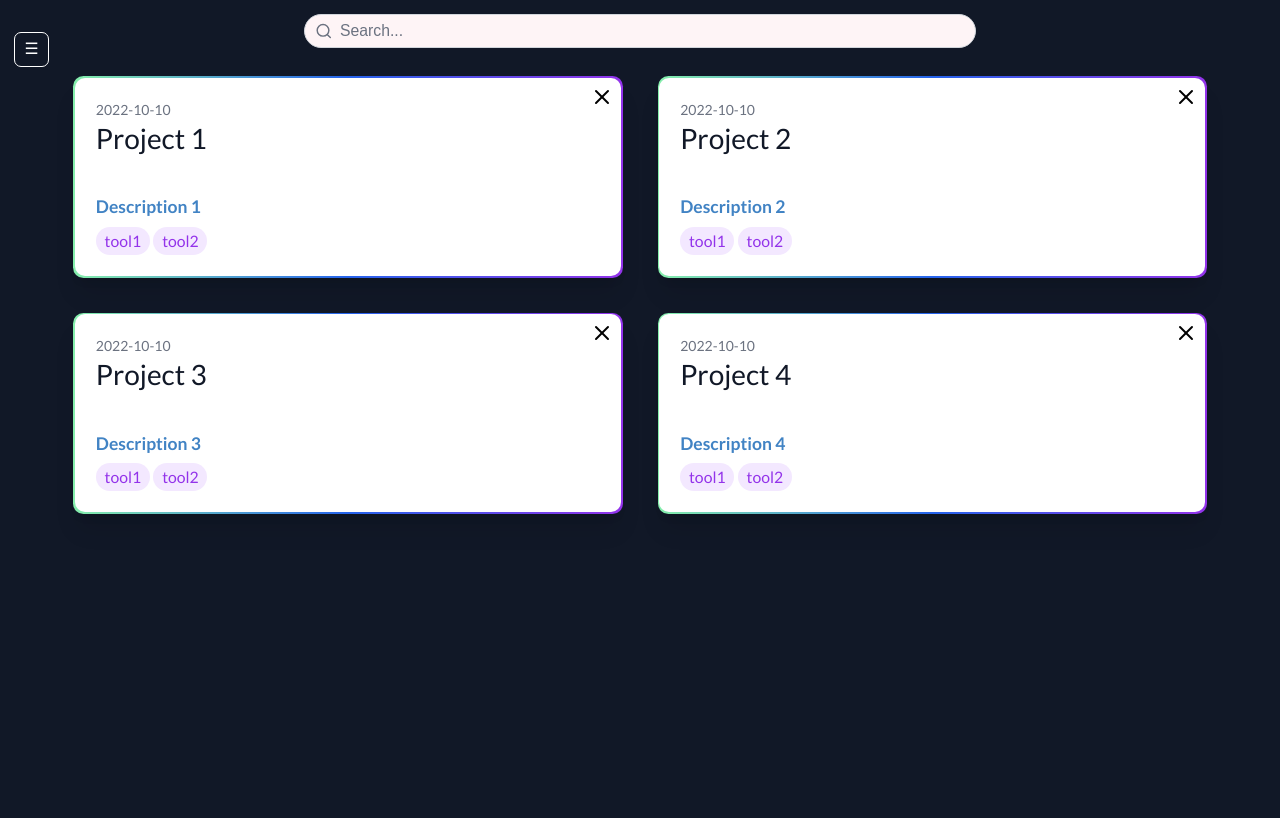
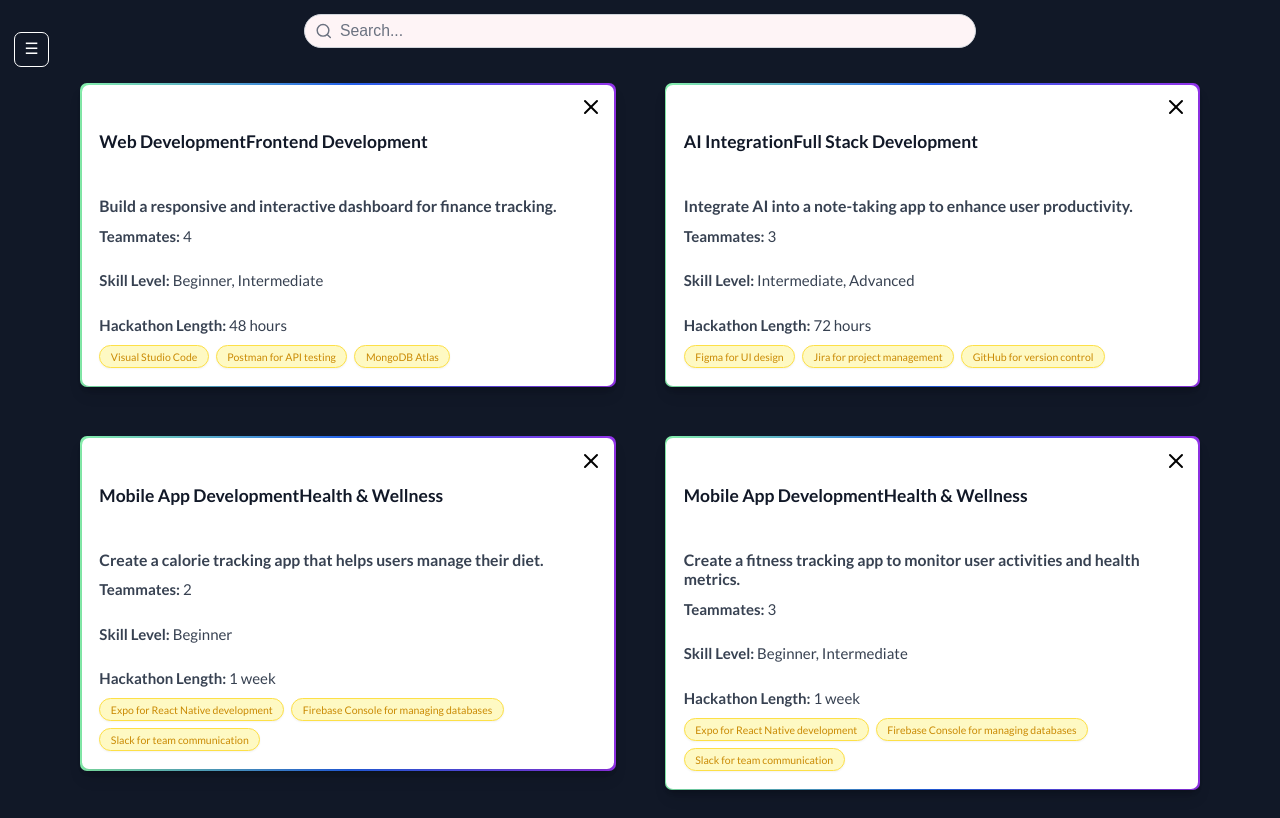
Before and after one commit to JoeyCorbett/hackrmap, a React (Create React App) app: page /manageProject in a window 1280 px wide. Built offline with nearby package versions, Linux system fonts and the light colour scheme.

Commit message:
FE brushup

```diff
--- a/src/app/(routes)/learnmore.jsx
+++ b/src/app/(routes)/learnmore.jsx
@@ -34,7 +34,7 @@ const LearnMore = () => {
                     <li><strong>Assigned Roles:</strong> Receive role assignments based on individual skill levels, ensuring that every team member contributes effectively.</li>
                 </ul>
 
-                <p className="text-xl mb-8">
+                <p className="text-xl mb-10">
                     With our tool, you can focus on what truly matters—building a remarkable project that stands out during the hackathon!
                 </p>
 
--- a/src/app/(routes)/manageproject.jsx
+++ b/src/app/(routes)/manageproject.jsx
@@ -1,11 +1,38 @@
-// src/manageProject.js
-import React from "react";
+import React, { useState } from "react";
 import ProjectCard from "../components/projectCard";
 import NavBar from "../components/navbar";
 import { projectsArr } from "../components/projects";
 import { Search } from "lucide-react";
+import ProjectPanel from "../components/projectPanel"; // Import ProjectPanel
 
 const ManageProject = () => {
+  const [isProjectPanelOpen, setIsProjectPanelOpen] = useState(false);
+  const [activeProject, setActiveProject] = useState(null);
+  const [searchQuery, setSearchQuery] = useState(""); // State for search query
+
+  const handleProjectClick = (project) => {
+    setActiveProject(project);
+    setIsProjectPanelOpen(true);
+  };
+
+  const handleClosePanel = () => {
+    setIsProjectPanelOpen(false);
+    setActiveProject(null);
+  };
+
+// Filter projects based on search query
+const filteredProjects = projectsArr.filter((project) => {
+  const labelMatch = project.data.label && typeof project.data.label === 'string' && project.data.label.toLowerCase().includes(searchQuery.toLowerCase());
+  const goalsMatch = project.data.projectGoals && typeof project.data.projectGoals === 'string' && project.data.projectGoals.toLowerCase().includes(searchQuery.toLowerCase());
+  const tracksMatch = project.tracks && project.tracks.some((track) => typeof track === 'string' && track.toLowerCase().includes(searchQuery.toLowerCase()));
+  const toolsMatch = project.data.preferredTools && project.data.preferredTools.some((tool) => typeof tool === 'string' && tool.toLowerCase().includes(searchQuery.toLowerCase()));
+  const challengesMatch = project.data.sponsorChallenges && project.data.sponsorChallenges.some((challenge) =>
+    challenge.challenge && typeof challenge.challenge === 'string' && challenge.challenge.toLowerCase().includes(searchQuery.toLowerCase())
+  );
+
+  return labelMatch || goalsMatch || tracksMatch || toolsMatch || challengesMatch;
+});
+
   return (
     <div className="flex">
       <NavBar />
@@ -18,24 +45,42 @@ const ManageProject = () => {
             className="w-full rounded-full border border-gray-300 bg-gray-100 p-2 pl-10 text-gray-700 placeholder-gray-500 focus:border-blue-400 focus:outline-none focus:ring-1 focus:ring-blue-400"
             type="search"
             placeholder="Search..."
+            value={searchQuery} // Controlled input
+            onChange={(e) => setSearchQuery(e.target.value)} // Update search query
           />
         </div>
 
         {/* Project Cards */}
         <div className="flex flex-wrap gap-6 justify-center">
-          {projectsArr?.map((item) => (
-            <div className="relative w-full md:w-[90%] lg:w-1/2 xl:w-[45%]">
+          {filteredProjects.map((item) => (
+            <div
+              key={item.id}
+              className="relative w-full md:w-[90%] lg:w-1/2 xl:w-[45%]"
+            >
               <ProjectCard
                 id={item.id}
-                date={item.lastUpdated}
-                label={item.name}
-                description={item.specialRequirements}
-                techStacks={item.preferredTools}
+                project={item}
+                projectGoals={item.projectGoals || []}
+                date={item.data.lastUpdated}
+                numTeammates={item.data.numTeammates}
+                hackathonLengths={item.data.hackathonLengths}
+                skillLevels={item.data.skillLevels}
+                tracks={item.tracks}
+                preferredTools={item.data.preferredTools || []}
+                onClick={() => handleProjectClick(item)} // Pass the click handler
               />
             </div>
           ))}
         </div>
       </div>
+
+      {/* Project Panel */}
+      {isProjectPanelOpen && activeProject && (
+        <ProjectPanel
+          project={activeProject}
+          onClose={handleClosePanel}
+        />
+      )}
     </div>
   );
 };
--- a/src/app/components/navbar.jsx
+++ b/src/app/components/navbar.jsx
@@ -25,7 +25,7 @@ const Navbar = () => {
         >
           ☰
         </button>
-        <span className="z-10 absolute left-12 top-full -translate-x-1/2 mt-16 opacity-0 group-hover:opacity-100 bg-black text-white text-base py-1 px-2 rounded transition-opacity duration-300 sm:pt-5 md:pt-8">
+        <span className="z-10 absolute left-12 -translate-x-1/2 mt-16 opacity-0 group-hover:opacity-100 bg-black text-white text-base py-1 px-2 rounded transition-opacity duration-300 sm:pt-2 md:pt-8">
           Menu
         </span>
       </div>
--- a/src/app/components/projectCard.jsx
+++ b/src/app/components/projectCard.jsx
@@ -1,10 +1,11 @@
 import React from 'react';
-import { X } from "lucide-react";
+import { X } from 'lucide-react';
 
-const ProjectCard = ({ id, date, label, description, techStacks }) => {
-
+const ProjectCard = ({ id, projectGoals, lastUpdated, numTeammates, skillLevels, hackathonLengths, tracks, preferredTools, onClick }) => {
     const handleDeleteProject = async (id) => {
-        const response = await fetch(`https://localhost3001/delete/${id}`);
+        const response = await fetch(`https://localhost:3001/delete/${id}`, {
+            method: 'DELETE',
+        });
         if (response.ok) {
             console.log('Project deleted');
         } else {
@@ -13,28 +14,49 @@ const ProjectCard = ({ id, date, label, description, techStacks }) => {
     };
 
     return (
-        <div className="flex flex-col p-2 hover:scale-105 transition-transform ease-in-out duration-300">
-            <article className="hover:animate-background rounded-xl bg-gradient-to-r from-green-300 via-blue-500 to-purple-600 p-0.5 shadow-xl transition hover:bg-[length:400%_400%] hover:shadow-sm hover:[animation-duration:_4s]">
-                <div className="flex flex-col rounded-[10px] bg-white p-4 sm:p-6 relative">
-                    <div datetime={date} className="block text-base text-gray-500">
-                        {date}
-                    </div>
-                    <button type="button" onClick={() => handleDeleteProject(id)} className="absolute top-2 right-2 text-black">
+        <div
+            className="flex flex-col p-4 hover:scale-105 transition-transform ease-in-out duration-300 cursor-pointer"
+            onClick={onClick}
+        >
+            <article className="hover:animate-background rounded-lg bg-gradient-to-r from-green-300 via-blue-500 to-purple-600 p-0.5 shadow-lg transition hover:bg-[length:400%_400%] hover:shadow-xl hover:[animation-duration:_4s]">
+                <div className="flex flex-col rounded-lg bg-white p-5 relative shadow-md">
+
+                    <button
+                        type="button"
+                        onClick={(e) => {
+                            e.stopPropagation();
+                            handleDeleteProject(id);
+                        }}
+                        className="absolute top-2 right-2 p-1 text-black transition-transform hover:scale-110"
+                    >
                         <X />
                     </button>
 
-                    <a href="#" className="flex flex-col gap-0">
-                        <h1 className="text-[2rem] font-medium text-gray-900">
-                            {label}
+                    <div className="flex flex-col gap-1 mb-3">
+                        <div className="text-slate-800 text-lg" > {lastUpdated} </div>
+                        <h1 className="text-xl font-bold text-gray-900 leading-tight">
+                            {tracks}
                         </h1>
-                        <h3 className="text-xl pb-2">
-                            {description}
+                        <h3 className="text-lg text-gray-700 leading-tight">
+                            {projectGoals}
                         </h3>
-                    </a>
+                    </div>
 
-                    <div className="flex flex-wrap gap-1">
-                        {techStacks.map((tech, index) => (
-                            <span key={index} className="text-lg whitespace-nowrap rounded-full bg-purple-100 px-2.5 py-0.5 text-purple-600">
+                    <div className="text-gray-700 mb-3">
+                        <h4 className="font-semibold text-md mb-0.5 leading-tight">
+                            Teammates: <span className="font-normal">{numTeammates}</span>
+                        </h4>
+                        <h4 className="font-semibold text-md mb-0.5 leading-tight">
+                            Skill Level: <span className="font-normal">{skillLevels ? skillLevels : 'N/A'}</span>
+                        </h4>
+                        <h4 className="font-semibold text-md mb-0.5 leading-tight">
+                            Hackathon Length: <span className="font-normal">{hackathonLengths || 'N/A'}</span>
+                        </h4>
+                    </div>
+
+                    <div className="flex flex-wrap gap-2">
+                        {preferredTools.map((tech, index) => (
+                            <span key={index} className="text-xs whitespace-nowrap rounded-full bg-yellow-100 border border-yellow-300 px-3 py-1 text-yellow-600 shadow-sm hover:bg-yellow-200 transition duration-200">
                                 {tech}
                             </span>
                         ))}
--- a/src/app/components/projects.js
+++ b/src/app/components/projects.js
@@ -1,50 +1,156 @@
 export const projectsArr = [
     {
-        id: '1',
-        name: 'Project 1',
+      id: 1,
+      tracks: ["Web Development", "Frontend Development"],
+      projectGoals:
+        "Build a responsive and interactive dashboard for finance tracking.",
+      techStacks: ["React", "Next.js", "Tailwind CSS", "Zustand", "MongoDB"],
+      data: {
+        label: "Finance Tracker App",
         numTeammates: 4,
-        skillLevels: ['Beginner', 'Intermediate'],
-        hackathonLength: 2,
-        tracks: ['education','environment'],
-        sponsorChallenges: ['challenge1','challenge2'],
-        preferredTools: ['tool1','tool2'],
-        specialRequirements: 'Description 1',
-        lastUpdated: '2022-10-10',
+        skillLevels: "Beginner, Intermediate",
+        hackathonLengths: "48 hours",
+        description: [
+          "Developed using MERN stack.",
+          "Implemented responsive design with Tailwind CSS.",
+          "State management handled with Zustand.",
+        ],
+        resources: [
+          {
+            track: "Frontend Design",
+            description: "Building beautiful and efficient UIs",
+          },
+          {
+            track: "Backend Architecture",
+            description: "Creating scalable APIs with Express",
+          },
+        ],
+        sponsorChallenges: [
+          {
+            challenge: "Create a seamless user authentication flow using Clerk.",
+          },
+          { challenge: "Implement real-time updates for transaction logging." },
+        ],
+        preferredTools: [
+          "Visual Studio Code",
+          "Postman for API testing",
+          "MongoDB Atlas",
+        ],
+        lastUpdated: "12-10-2027"
+      },
     },
     {
-        id: '2',
-        name: 'Project 2',
-        numTeammates: 4,
-        skillLevels: ['Beginner', 'Intermediate'],
-        hackathonLength: 2,
-        tracks: ['education','environment'],
-        sponsorChallenges: ['challenge1','challenge2'],
-        preferredTools: ['tool1','tool2'],
-        specialRequirements: 'Description 2',
-        lastUpdated: '2022-10-10',
+      id: 2,
+      tracks: ["AI Integration", "Full Stack Development"],
+      projectGoals:
+        "Integrate AI into a note-taking app to enhance user productivity.",
+      techStacks: ["Node.js", "Express", "React", "TensorFlow.js"],
+      data: {
+        label: "AI-Powered Note App",
+        numTeammates: 3,
+        skillLevels: "Intermediate, Advanced",
+        hackathonLengths: "72 hours",
+        description: [
+          "Leveraged AI models to suggest notes based on user input.",
+          "Integrated cloud storage for user notes with MongoDB.",
+          "Built a seamless user interface using React and Tailwind.",
+        ],
+        resources: [
+          {
+            track: "AI Integration",
+            description: "Using TensorFlow.js for browser-based AI",
+          },
+          {
+            track: "Backend Services",
+            description: "API design with RESTful principles",
+          },
+        ],
+        sponsorChallenges: [
+          { challenge: "Integrate NLP for text summarization." },
+          { challenge: "Implement user authentication with JWT." },
+        ],
+        preferredTools: [
+          "Figma for UI design",
+          "Jira for project management",
+          "GitHub for version control",
+        ],
+        lastUpdated: "12-10-2027"
+      },
     },
     {
-        id: '3',
-        name: 'Project 3',
-        numTeammates: 4,
-        skillLevels: ['Beginner', 'Intermediate'],
-        hackathonLength: 2,
-        tracks: ['education','environment'],
-        sponsorChallenges: ['challenge1','challenge2'],
-        preferredTools: ['tool1','tool2'],
-        specialRequirements: 'Description 3',
-        lastUpdated: '2022-10-10',
+      id: 3,
+      tracks: ["Mobile App Development", "Health & Wellness"],
+      projectGoals:
+        "Create a calorie tracking app that helps users manage their diet.",
+      techStacks: ["React Native", "Firebase", "Redux"],
+      data: {
+        label: "Calorie Tracker App",
+        numTeammates: 2,
+        skillLevels: "Beginner",
+        hackathonLengths: "1 week",
+        description: [
+          "Developed a mobile application using React Native.",
+          "Integrated Firebase for real-time database management.",
+          "Implemented state management using Redux.",
+        ],
+        resources: [
+          {
+            track: "Mobile UI/UX",
+            description: "Creating intuitive mobile user experiences",
+          },
+          {
+            track: "Database Management",
+            description: "Using Firebase for real-time updates",
+          },
+        ],
+        sponsorChallenges: [
+          { challenge: "Design a user-friendly onboarding flow." },
+          { challenge: "Optimize database read/write performance." },
+        ],
+        preferredTools: [
+          "Expo for React Native development",
+          "Firebase Console for managing databases",
+          "Slack for team communication",
+        ],
+        lastUpdated: "11-10-2027"
+      },
     },
     {
-        id: '4',
-        name: 'Project 4',
-        numTeammates: 4,
-        skillLevels: ['Beginner', 'Intermediate'],
-        hackathonLength: 2,
-        tracks: ['education','environment'],
-        sponsorChallenges: ['challenge1','challenge2'],
-        preferredTools: ['tool1','tool2'],
-        specialRequirements: 'Description 4',
-        lastUpdated: '2022-10-10',
+      id: 4,
+      tracks: ["Mobile App Development", "Health & Wellness"],
+      projectGoals:
+        "Create a fitness tracking app to monitor user activities and health metrics.",
+      techStacks: ["React Native", "Firebase", "Redux"],
+      data: {
+        label: "Fitness Tracker App",
+        numTeammates: 3,
+        skillLevels: "Beginner, Intermediate",
+        hackathonLengths: "1 week",
+        description: [
+          "Developed a mobile application using React Native.",
+          "Integrated Firebase for real-time database management.",
+          "Implemented state management using Redux.",
+        ],
+        resources: [
+          {
+            track: "Mobile UI/UX",
+            description: "Creating intuitive mobile user experiences",
+          },
+          {
+            track: "Database Management",
+            description: "Using Firebase for real-time updates",
+          },
+        ],
+        sponsorChallenges: [
+          { challenge: "Design a personalized workout plan feature." },
+          { challenge: "Implement notifications for health tips." },
+        ],
+        preferredTools: [
+          "Expo for React Native development",
+          "Firebase Console for managing databases",
+          "Slack for team communication",
+        ],
+        lastUpdated: "12-11-2027"
+      },
     },
-]
+  ];
```
Also changed, not shown: src/app/components/projectPanel.jsx (+35 -12 lines).
